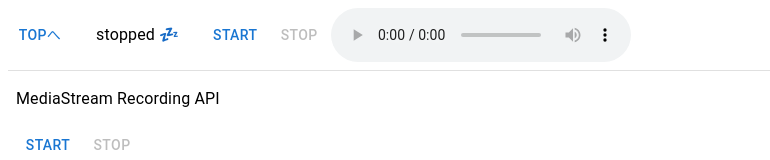
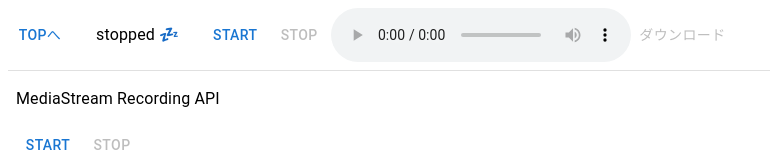
Before and after one commit to t-jimbo/web-recorder, a React (Vite) app in the folder web/: page /simple-recorder in a window 1280 px wide. Shown: the top 160 px of the page, without its empty margins (0-770 px from the left). Built offline with nearby package versions, Linux system fonts and the light colour scheme.

Commit message:
feat: DL可能にする

```diff
--- a/web/src/features/auth/AuthProvider.tsx
+++ b/web/src/features/auth/AuthProvider.tsx
@@ -6,10 +6,10 @@ import Stack from "@mui/material/Stack";
 export type AuthProviderProps = PropsWithChildren;
 
 export const AuthProvider: React.FC<AuthProviderProps> = ({ children }) => {
-  const [isAuthenticated, setIsAuthenticated] = useState(false);
+  const [isAuthenticated, setIsAuthenticated] = useState(true);
   const [value, setValue] = useState("");
 
-  if (import.meta.env.NODE_ENV === "production" && !isAuthenticated) {
+  if (import.meta.env.PROD && !isAuthenticated) {
     return (
       <Stack direction="row">
         <TextField
--- a/web/src/features/mediaStream/MediaStreamRecorder.tsx
+++ b/web/src/features/mediaStream/MediaStreamRecorder.tsx
@@ -1,8 +1,8 @@
 import Stack from "@mui/material/Stack";
 import Button from "@mui/material/Button";
+import Typography from "@mui/material/Typography";
 import { useContext } from "react";
 import { MediaStreamRecorderContext } from "./context.ts";
-import { Typography } from "@mui/material";
 
 export const MediaStreamRecorder: React.FC = () => {
   const {
@@ -23,7 +23,7 @@ export const MediaStreamRecorder: React.FC = () => {
         </Button>
       </Stack>
 
-      <audio controls src={src} />
+      <audio controls src={src?.url} />
     </Stack>
   );
 };
@@ -35,6 +35,10 @@ export const RecorderForHeader: React.FC = () => {
     isRecording,
     src,
   } = useContext(MediaStreamRecorderContext);
+
+  const extension = src?.type?.split("audio/")[1]?.split(";")[0];
+  console.log(extension);
+
   return (
     <Stack direction="row">
       <Button onClick={onStart} disabled={isRecording}>
@@ -43,7 +47,18 @@ export const RecorderForHeader: React.FC = () => {
       <Button onClick={onStop} disabled={!isRecording}>
         Stop
       </Button>
-      <audio controls src={src} />
+      <audio controls src={src?.url} />
+      <Button
+        onClick={() => {
+          const a = document.createElement("a");
+          a.href = src?.url ?? "";
+          a.download = "sample-audio." + extension;
+          a.click();
+        }}
+        disabled={!src}
+      >
+        ダウンロード
+      </Button>
     </Stack>
   );
 };
--- a/web/src/features/mediaStream/context.ts
+++ b/web/src/features/mediaStream/context.ts
@@ -6,7 +6,12 @@ export type MediaStreamRecorderContextValue = {
   pauseRecording?: () => void;
   resumeRecording?: () => void;
   isRecording: boolean;
-  src: string;
+  src:
+    | {
+        url: string;
+        type: string;
+      }
+    | undefined;
 };
 
 export const MediaStreamRecorderContext =
@@ -14,5 +19,5 @@ export const MediaStreamRecorderContext =
     startRecording: () => null,
     stopRecording: () => null,
     isRecording: false,
-    src: "",
+    src: undefined,
   });
--- a/web/src/features/mediaStream/useRecorder.ts
+++ b/web/src/features/mediaStream/useRecorder.ts
@@ -5,7 +5,7 @@ import { useCallback, useState } from "react";
  */
 export const useRecorder = () => {
   const [recorder, setRecorder] = useState<MediaRecorder | null>();
-  const [src, setSrc] = useState("");
+  const [src, setSrc] = useState<{ url: string; type: string }>();
   const [isRecording, setIsRecording] = useState(false);
 
   const startRecording = useCallback(
@@ -24,7 +24,10 @@ export const useRecorder = () => {
 
       recorder.addEventListener("dataavailable", (e) => {
         send(e.data);
-        setSrc(URL.createObjectURL(e.data));
+        setSrc({
+          url: URL.createObjectURL(e.data),
+          type: e.data.type,
+        });
       });
 
       recorder.addEventListener("stop", (e) => {
```
